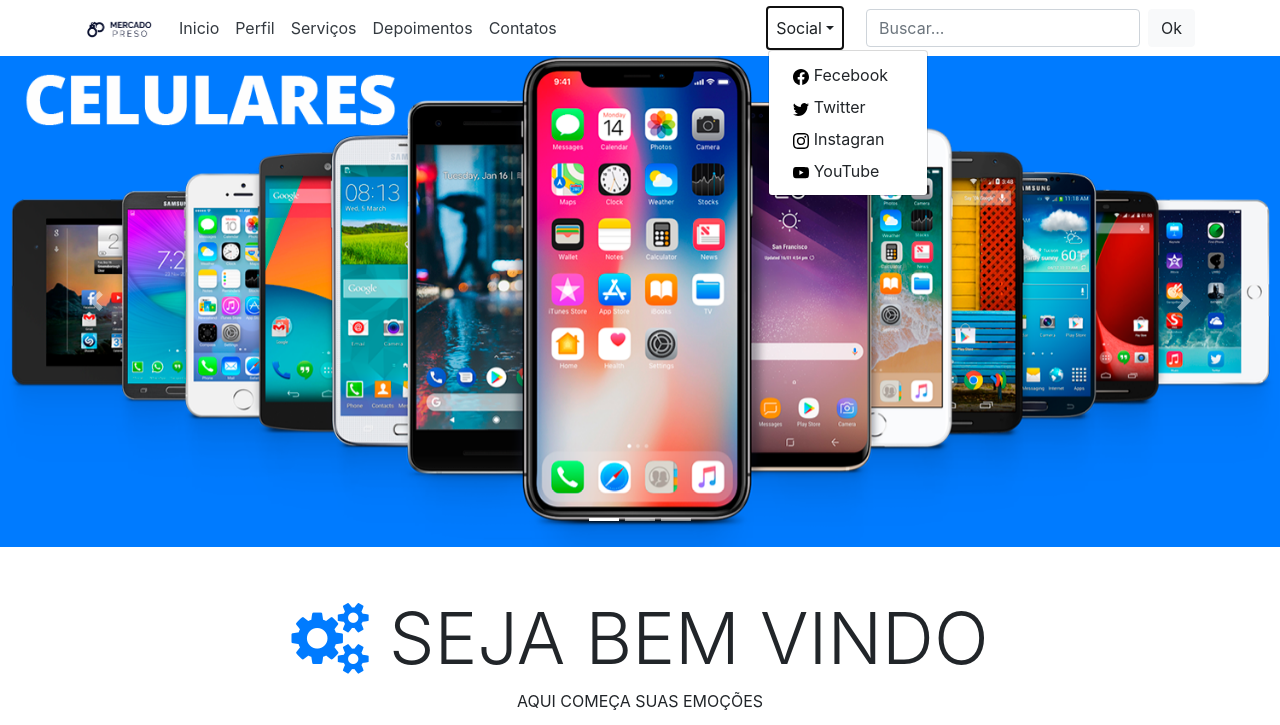
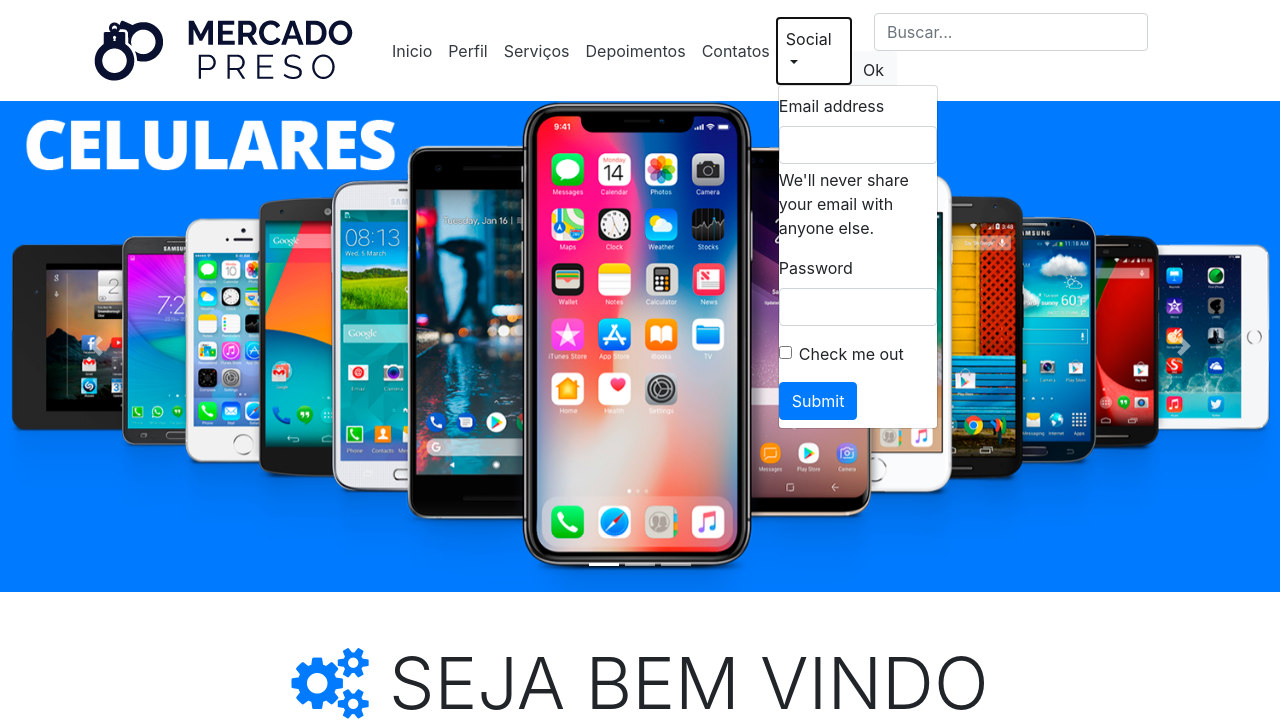
Before and after one commit to DanielSantosLira/node-php, a PHP site: page / in a window 1280 px wide, after a click on "Social". Shown: the top 725 px of the page. Run offline with PHP 8.4, Linux system fonts and the light colour scheme; some libraries are stand-ins or nearby versions.

Commit message:
Update index.php

```diff
--- a/index.php
+++ b/index.php
@@ -18,7 +18,7 @@
 
     <div class="container">
 
-      <a class="navbar-brand " href="#"><img src="img/logo.png" alt="" width="70px"></a>
+      <a class="navbar-brand " href="#"><img src="img/logo.png" alt=""></a>
 
       <button class="navbar-toggler" type="button" data-toggle="collapse" data-target="#navbarSite">
         <span class="navbar-toggler-icon"></span>
@@ -55,10 +55,22 @@
             <a href="#" class="nav-link dropdown-toggle text-dark" data-toggle="dropdown" id="navDrop">Social</a>
 
             <div class="dropdown-menu bg-white ">
-              <a href="#" class="dropdown-item"><img src="icon/facebook.svg" alt=""> Fecebook</a>
-              <a href="#" class="dropdown-item"><img src="icon/twitter.svg" alt=""> Twitter</a>
-              <a href="#" class="dropdown-item"><img src="icon/instagram.svg" alt=""> Instagran</a>
-              <a href="#" class="dropdown-item"><img src="icon/youtube.svg" alt=""> YouTube</a>
+              <form>
+                <div class="mb-3">
+                  <label for="exampleInputEmail1" class="form-label">Email address</label>
+                  <input type="email" class="form-control" id="exampleInputEmail1" aria-describedby="emailHelp">
+                  <div id="emailHelp" class="form-text">We'll never share your email with anyone else.</div>
+                </div>
+                <div class="mb-3">
+                  <label for="exampleInputPassword1" class="form-label">Password</label>
+                  <input type="password" class="form-control" id="exampleInputPassword1">
+                </div>
+                <div class="mb-3 form-check">
+                  <input type="checkbox" class="form-check-input" id="exampleCheck1">
+                  <label class="form-check-label" for="exampleCheck1">Check me out</label>
+                </div>
+                <button type="submit" class="btn btn-primary">Submit</button>
+              </form>
             </div>
           </li>
 
```
